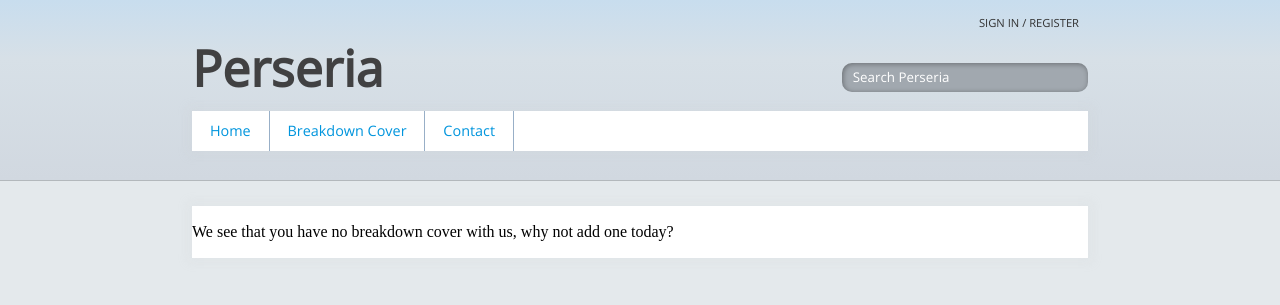
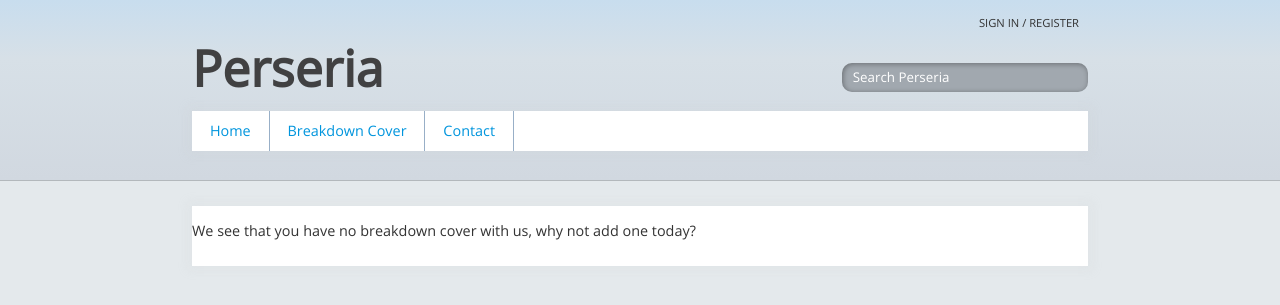
Before and after one commit to awak3e/perseria_django, a Django app: page /cover/ in a window 1280 px wide. Shown: the top 305 px of the page. Run offline with Django 3.2, Linux system fonts and the light colour scheme.

Commit message:
fixed css

```diff
--- a/perseria_django/perseria_django/static/main.css
+++ b/perseria_django/perseria_django/static/main.css
@@ -483,21 +483,21 @@ input[placeholder], [placeholder], *[placeholder]
 
 	-webkit-box-shadow:  0px 0px 10px 5px rgba(192, 192, 192, 0.1);
     box-shadow:  0px 0px 10px 5px rgba(192, 192, 192, 0.1);
+
+    color: #333333;
+	font-family: 'OpenSans', sans-serif;
+	font-size: 0.9em;
+}
+
+#covercontent p
+{
+	margin-bottom: 10px;
 }
 
 .breakdown
 {
 	width: 90%;
 	margin: 0 auto;
-
-	color: #333333;
-	font-family: 'OpenSans', sans-serif;
-	font-size: 0.9em;
-}
-
-.breakdown p
-{
-	margin-bottom: 10px;
 }
 
 .breakdown h2
```
